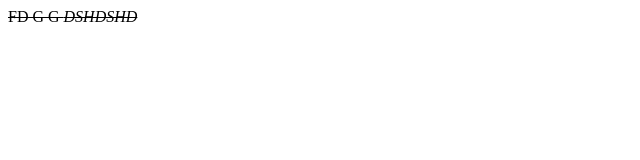
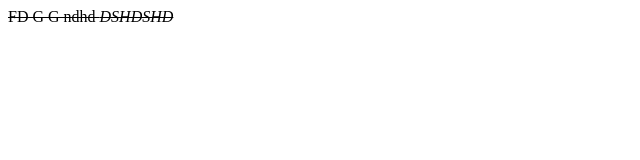
Before and after one commit to TASHPIA/TEST, a plain HTML site: page index.html in a window 1280 px wide. Shown: the full height of the page, 0-640 px from the left. Drawn offline with Linux system fonts and the light colour scheme.

Commit message:
2nd change

```diff
--- a/index.html
+++ b/index.html
@@ -4,6 +4,7 @@
 <S>FD
     G
     G
+    ndhd
     <Em>
         <Table> DSHDSHD</Table>
     </Em>
```
